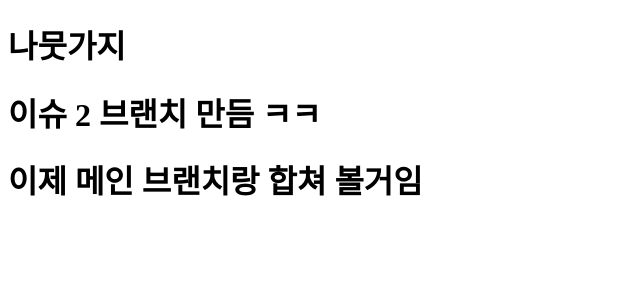
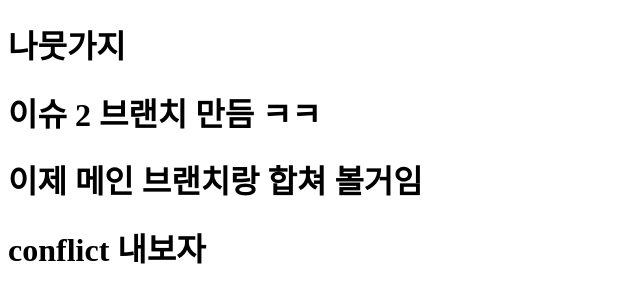
Before and after one commit to KangJeemin/branchpractis, a plain HTML site: page index.html in a window 1280 px wide. Shown: the whole page, without its empty margins (0-640 px from the left). Drawn offline with Linux system fonts and the light colour scheme.

Commit message:
conflict

```diff
--- a/index.html
+++ b/index.html
@@ -11,5 +11,6 @@
   <h1>나뭇가지</h1>
   <h1>이슈 2 브랜치 만듬 ㅋㅋ </h1>
   <h1>이제 메인 브랜치랑 합쳐 볼거임</h1>
+  <h1>conflict 내보자</h1>
 </body>
 </html>
```
